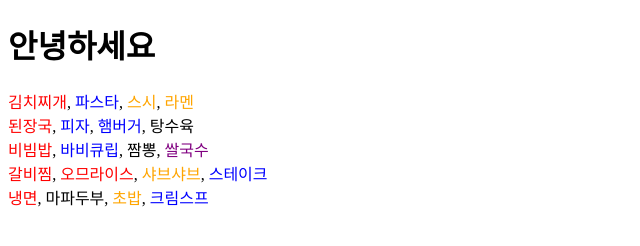
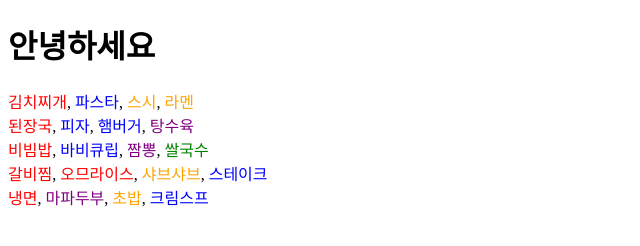
Before and after one commit to Bluecancoffee/Coffee_Pikachu, a plain HTML site: page index.html in a window 1280 px wide. Shown: the whole page, without its empty margins (0-640 px from the left). Drawn offline with Linux system fonts and the light colour scheme.

Commit message:
Update index.html

```diff
--- a/index.html
+++ b/index.html
@@ -7,7 +7,8 @@
         .korean { color: red; }
         .japanese { color: orange; }
         .western { color: blue; }
-        .other { color: purple; }
+        .other { color: green; }
+        .chinese { color: purple; }
     </style>
 </head>
 <body>
```
